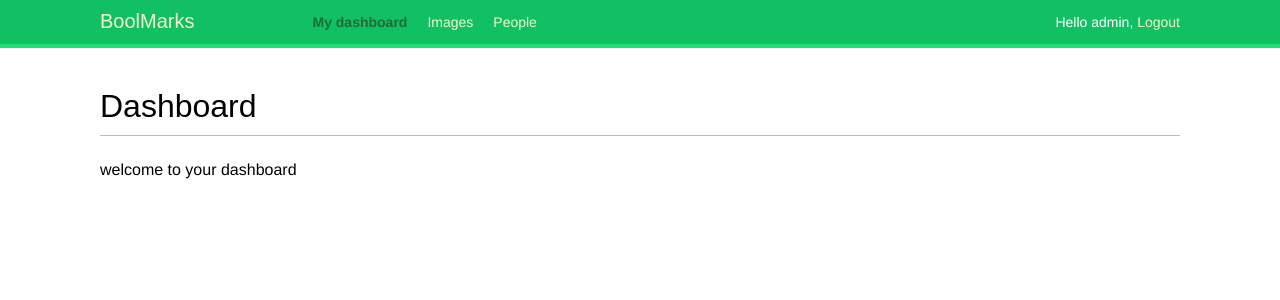
After one commit to heydarDehghan/django-bookmarks, a Django app: page /account/ in a window 1280 px wide. The commit adds this page. Shown: the top 300 px of the page. Run offline with Django 4.2, Linux system fonts and the light colour scheme; a user stored in the database is signed in; some web fonts are replaced.

Commit message:
add login and logout page

```diff
--- /dev/null
+++ b/account/templates/account/dashboard.html
@@ -0,0 +1,10 @@
+{% extends 'base.html' %}
+
+{% block title %}
+Dashboard
+{% endblock %}
+
+{% block content %}
+<h1>Dashboard</h1>
+    <p>welcome to your dashboard</p>
+{% endblock %}
--- a/account/templates/base.html
+++ b/account/templates/base.html
@@ -10,9 +10,30 @@
 </head>
 <body>
 
-    <div id="header">
-        <span class="logo">BoolMarks</span>
-    </div>
+<div id="header">
+    <span class="logo">BoolMarks</span>
+    {% if request.user.is_authenticated %}
+        <ul class="menu">
+            <li {% if section == "dashboard" %}class="selected"{% endif %}>
+                <a href="{% url "dashboard" %}">My dashboard</a>
+            </li>
+            <li {% if section == "images" %}class="selected"{% endif %}>
+                <a href="#">Images</a>
+            </li>
+            <li {% if section == "people" %}class="selected"{% endif %}>
+                <a href="#">People</a>
+            </li>
+        </ul>
+    {% endif %}
+    <span class="user">
+        {% if request.user.is_authenticated %}
+            Hello {{ request.user.first_name|default:request.user.username }},
+            <a href="{% url "logout" %}">Logout</a>
+        {% else %}
+            <a href="{% url "login" %}">Log-in</a>
+        {% endif %}
+    </span>
+</div>
 <div id="content">
     {% block content %}
 
--- a/account/urls.py
+++ b/account/urls.py
@@ -1,7 +1,11 @@
 from django.contrib import admin
 from django.urls import path, include
-from account.views import user_login
+from account.views import user_login, dashboard
+from django.contrib.auth import views as auth_view
 
 urlpatterns = [
-    path("login/", user_login),
+    # path("login/", user_login),
+    path("login/", auth_view.LoginView.as_view(), name='login'),
+    path("logout/", auth_view.LogoutView.as_view(), name='logout'),
+    path("", dashboard, name='dashboard')
 ]
--- a/account/views.py
+++ b/account/views.py
@@ -2,7 +2,7 @@ from django.shortcuts import render
 from django.contrib.auth import authenticate, login
 from django.http import HttpResponse
 from account.forms import LoginForm
-
+from django.contrib.auth.decorators import login_required
 
 # Create your views here.
 
@@ -27,4 +27,9 @@ def user_login(request):
             return HttpResponse('invalid login')
     else:
         form = LoginForm()
+
         return render(request, 'account/login.html', {'form': form})
+
+@login_required
+def dashboard(request):
+    return render(request, 'account/dashboard.html', {'section':'dashboard'})
```
Also changed, not shown: account/templates/registration/logged_out.html (added, +9 -0 lines), account/templates/registration/login.html (added, +21 -0 lines), bookmarks/settings.py (+7 -9 lines), db.sqlite3.
